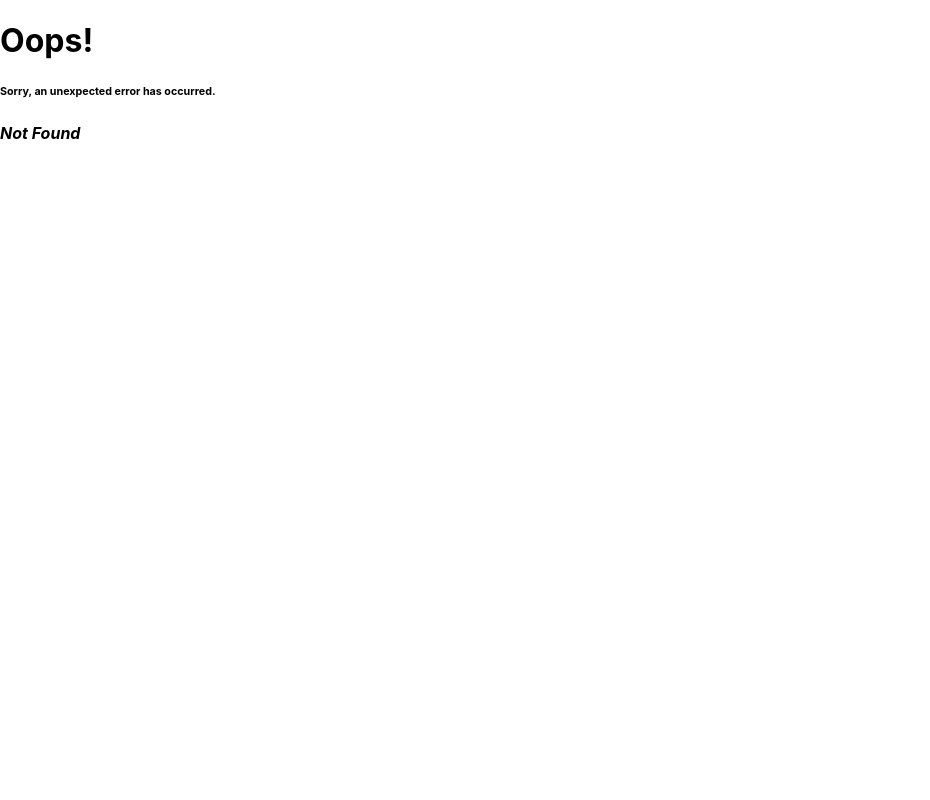
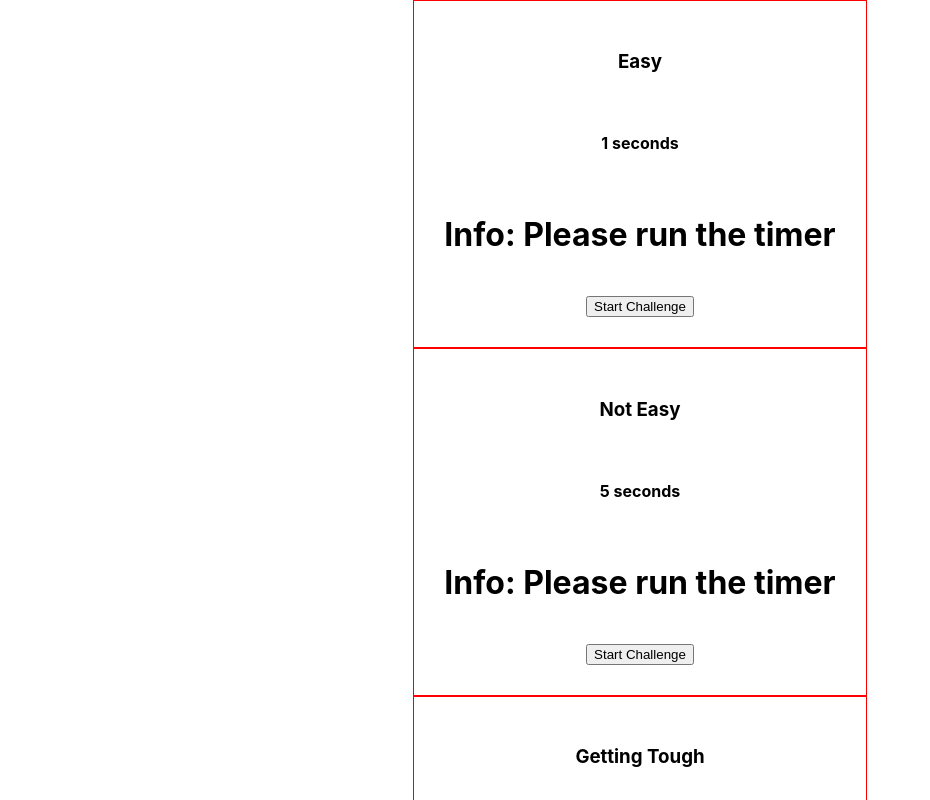
Before and after one commit to gauravsaini999/sample-app, a React (Create React App) app: page /timerpage in a window 1280 px wide. Before the commit this address had no page. Shown: the top 800 px of the page, without its empty margins (0-930 px from the left). Built offline with nearby package versions, Linux system fonts and the light colour scheme.

Commit message:
few changes

```diff
--- a/src/Pages/InputHandlingUsingRefs&State/InputHandling.jsx
+++ b/src/Pages/InputHandling.jsx
@@ -1,5 +1,5 @@
 import React, { useState, useRef } from 'react';
-import { useNavigate, Outlet } from 'react-router-dom';
+import { useNavigate } from 'react-router-dom';
 
 const InputHandling = () => {
     const navigate = useNavigate();
--- a/src/Pages/Menu.jsx
+++ b/src/Pages/Menu.jsx
@@ -1,43 +1,16 @@
-import React, { useState, useEffect } from 'react';
-import { useNavigate } from 'react-router-dom';
+import React, { useState } from 'react';
+import HoverButton from './components/HoverButton';
 
 const Menu = () => {
-    const navigate = useNavigate();
-    const [mouseOver, setMouseOver] = useState('false');
-    const [mouseOverColor, setMouseOverColor] = useState('white');
-    const [color, setColor] = useState('black');
-    let props = {
-        onClick: () => navigate("/inputhandling"),
-        onMouseOver: () => setMouseOver(true),
-        onMouseOut: () => setMouseOver(false),
-        style: { cursor: 'pointer', border: '1px solid blue', padding: '0 10px', backgroundColor: mouseOverColor, color: color }
-    }
-
-    useEffect(() => {
-        let timer;
-        if (mouseOver == true) {
-            timer = setTimeout(() => {
-                setMouseOverColor('lightpink');
-                setColor('blue');
-            }, 100);
-        }
-        else {
-            timer = setTimeout(() => {
-                setMouseOverColor('white');
-                setColor('black');
-            }, 100);
-        }
-
-        return () => {
-            clearTimeout(timer);
-        }
-    }, [mouseOver]);
 
     return (
-        <div style={{ display: "flex", flexDirection: "row", gap: "20px", justifyContent: "space-evenly", marginTop: '60px' }}>
-            <div {...props}>
+        <div style={{ display: "flex", flexDirection: "row", justifyContent: "center", marginTop: '60px', gap: '50px' }}>
+            <HoverButton click='/inputhandling'>
                 <h3>{"Input Handling using State & Refs"}</h3>
-            </div>
+            </HoverButton>
+            <HoverButton click='/timerpage'>
+                <h3>{"Timer challenge using Refs"}</h3>
+            </HoverButton>
         </div>
     )
 }
--- /dev/null
+++ b/src/Pages/TimerPage.jsx
@@ -0,0 +1,21 @@
+import React from 'react'
+import TimerComponent from './components/TimerComponent';
+
+const TimerPage = () => {
+    console.log('timer page render')
+    const times = ["1", "5", "10", "15"];
+    const titles = ['Easy', 'Not Easy', 'Getting Tough', 'Pros Only']
+    return (
+        <div>
+            {
+                times.map((time, index) => {
+                    return (<div key={index} style={{ display: 'flex', flexDirection: index !== 0 ? index % 2 == 0 ? 'column' : 'row' : 'row', gap: '25px', justifyContent: 'center', alignItems: 'center' }}>
+                        <TimerComponent title={titles[index]} initTime={time} />
+                    </div>)
+                })
+            }
+        </div>
+    )
+}
+
+export default TimerPage
--- /dev/null
+++ b/src/Pages/components/HoverButton.jsx
@@ -0,0 +1,43 @@
+import React, { useState, useEffect } from 'react';
+import { useNavigate } from 'react-router-dom';
+
+const HoverButton = ({ click, children }) => {
+    const navigate = useNavigate();
+    const [mouseOver, setMouseOver] = useState('false');
+    const [mouseOverColor, setMouseOverColor] = useState('white');
+    const [color, setColor] = useState('black');
+    const props = (page) => {
+        return {
+            onClick: () => navigate(page),
+            onMouseOver: () => setMouseOver(true),
+            onMouseOut: () => setMouseOver(false),
+            style: { cursor: 'pointer', border: '1px solid blue', padding: '0 10px', backgroundColor: mouseOverColor, color: color }
+        }
+    }
+
+    useEffect(() => {
+        let timer;
+        if (mouseOver == true) {
+            timer = setTimeout(() => {
+                setMouseOverColor('lightpink');
+                setColor('blue');
+            }, 100);
+        }
+        else {
+            timer = setTimeout(() => {
+                setMouseOverColor('white');
+                setColor('black');
+            }, 100);
+        }
+
+        return () => {
+            clearTimeout(timer);
+        }
+    }, [mouseOver]);
+
+    return (
+        <button {...props(click)}>{children}</button>
+    )
+}
+
+export default HoverButton
--- /dev/null
+++ b/src/Pages/components/TimerComponent.jsx
@@ -0,0 +1,38 @@
+import React, { useState, useRef, useEffect } from 'react'
+
+const TimerComponent = (props) => {
+    const { title, initTime: time } = props;
+    const timer = useRef();
+    const [started, setStarted] = useState(false);
+    const [expired, setExpired] = useState(false);
+    const [stopped, setStopped] = useState(false);
+
+    const handleStart = () => {
+        timer.current = setTimeout(() => {
+            setExpired(true);
+        }, time * 1000)
+        setStarted(true);
+        setStopped(false);
+    }
+
+    const handleStop = () => {
+        clearTimeout(timer.current);
+        setStopped(true);
+        setStarted(false);
+    }
+
+    useEffect(() => {
+        console.log(started, stopped, expired, time)
+    }, [started, stopped, expired, time])
+
+    return (
+        <div style={{ border: '1px solid red', padding: '30px', display: 'flex', flexDirection: 'column', gap: '20px', justifyContent: 'center', alignItems: 'center' }}>
+            <h3>{title}</h3>
+            <h4>{time} seconds</h4>
+            <h1>{(stopped == true && started == false) && (expired == false) ? "you won !!" : (started == false && stopped == true) && (expired == true) ? "you lost !!" : started == false || stopped == true ? "Info: Please run the timer" : "waiting...."}</h1>
+            <button onClick={started ? handleStop : handleStart}>{(stopped || expired) || !started ? "Start" : "Stop"} Challenge</button>
+        </div>
+    )
+}
+
+export default TimerComponent
```
Also changed, not shown: src/Pages/RefsAndState.jsx (added, +11 -0 lines), src/index.js (+6 -2 lines).
